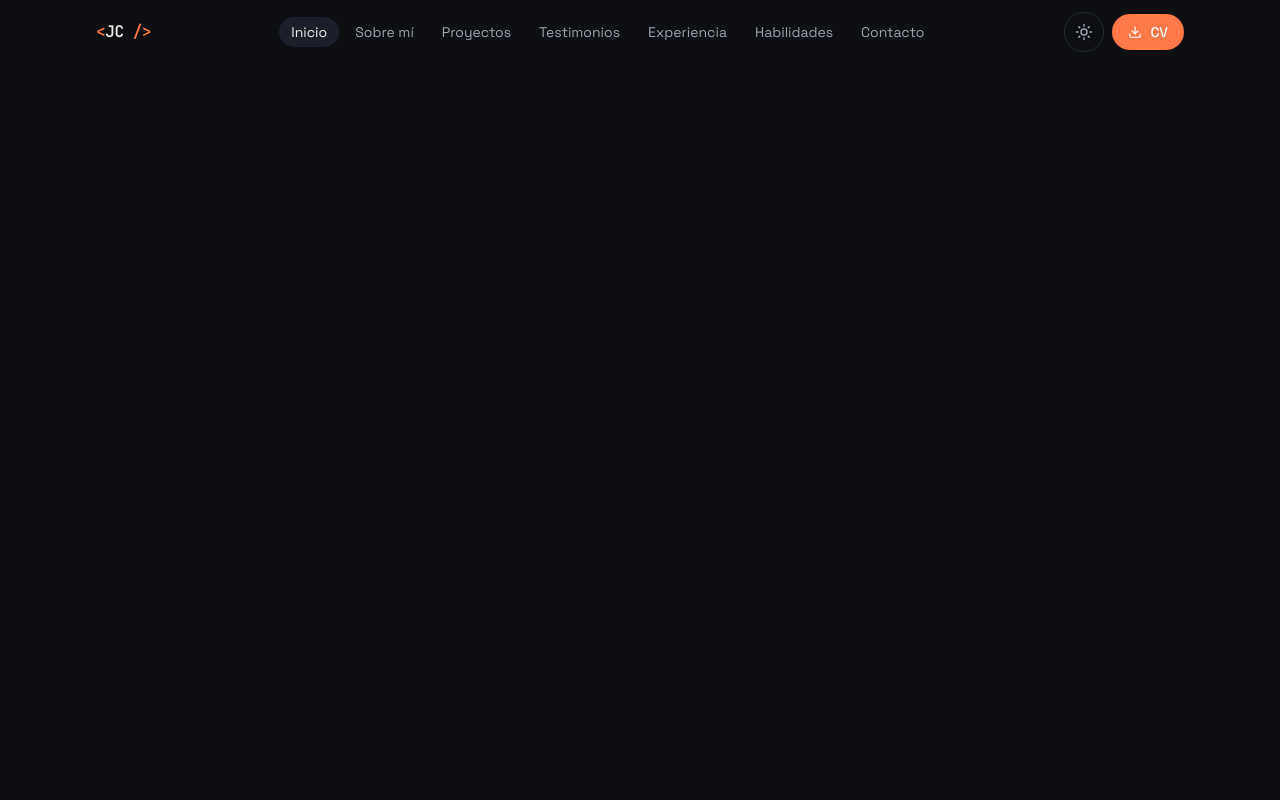
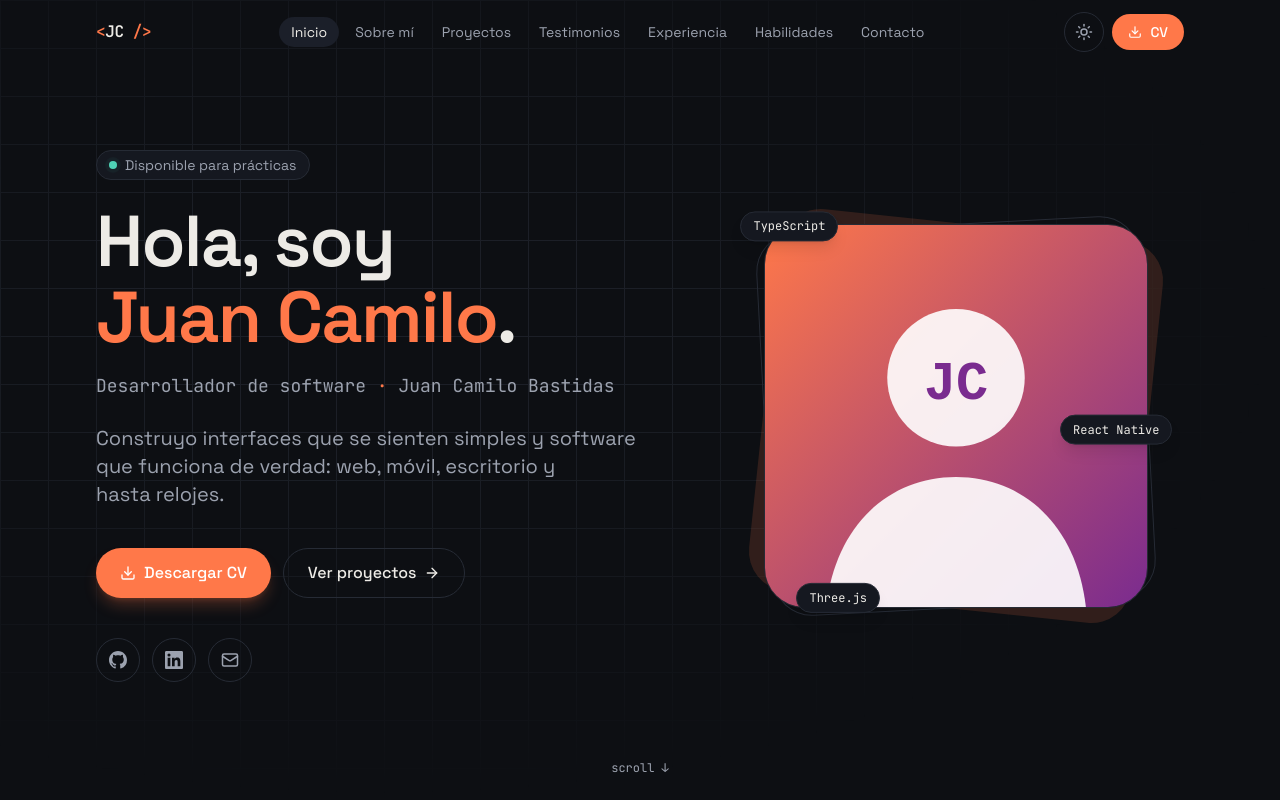
Before and after one commit to Ju4nK1807/Portafolio, a Next.js app: page / in a window 1280 px wide. Built offline with nearby package versions, Linux system fonts and the light colour scheme.

Commit message:
Agrega la sección Hero a la página

```diff
--- a/app/page.tsx
+++ b/app/page.tsx
@@ -1,11 +1,12 @@
 import Navbar from "@/components/Navbar";
+import Hero from "@/components/Hero";
 
 export default function Home() {
   return (
     <>
       <Navbar />
       <main id="contenido">
-        {/* Las secciones se agregan aquí, en el orden del mapa. */}
+        <Hero />
       </main>
     </>
   );
```
